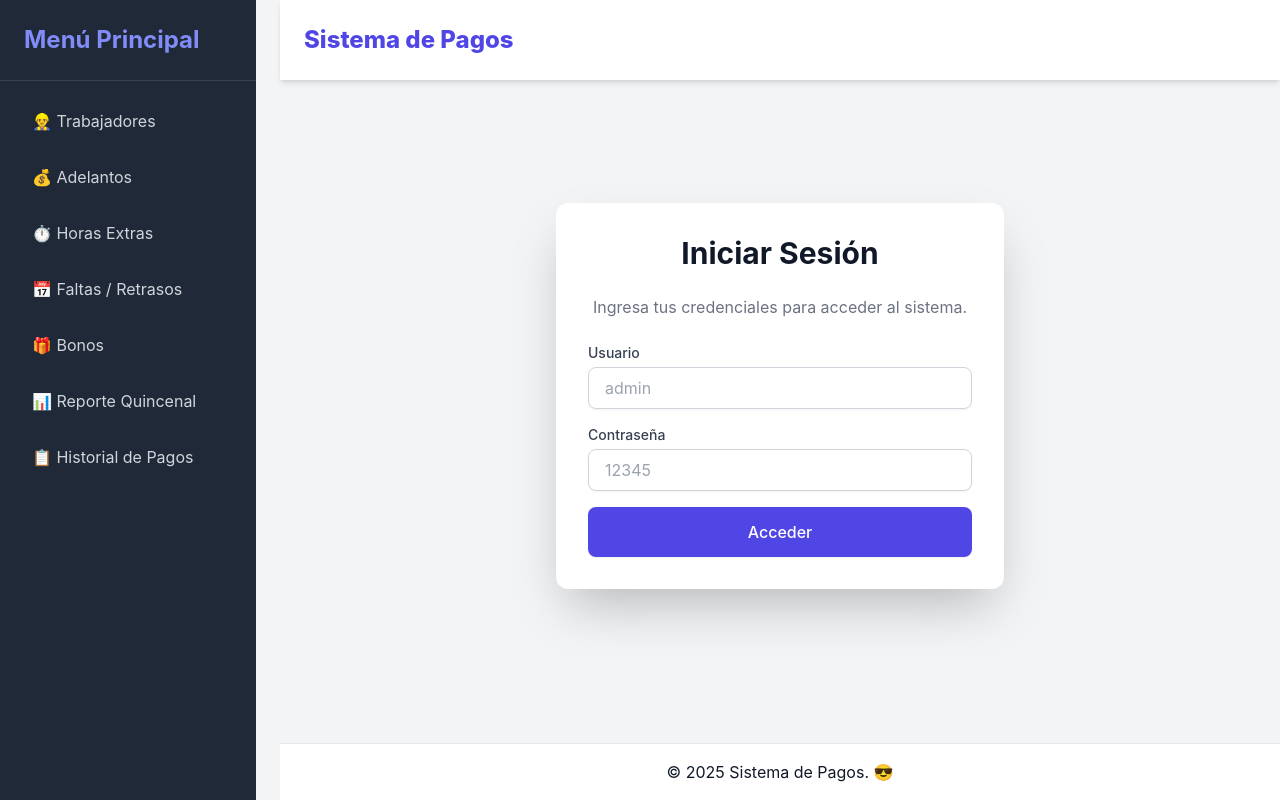
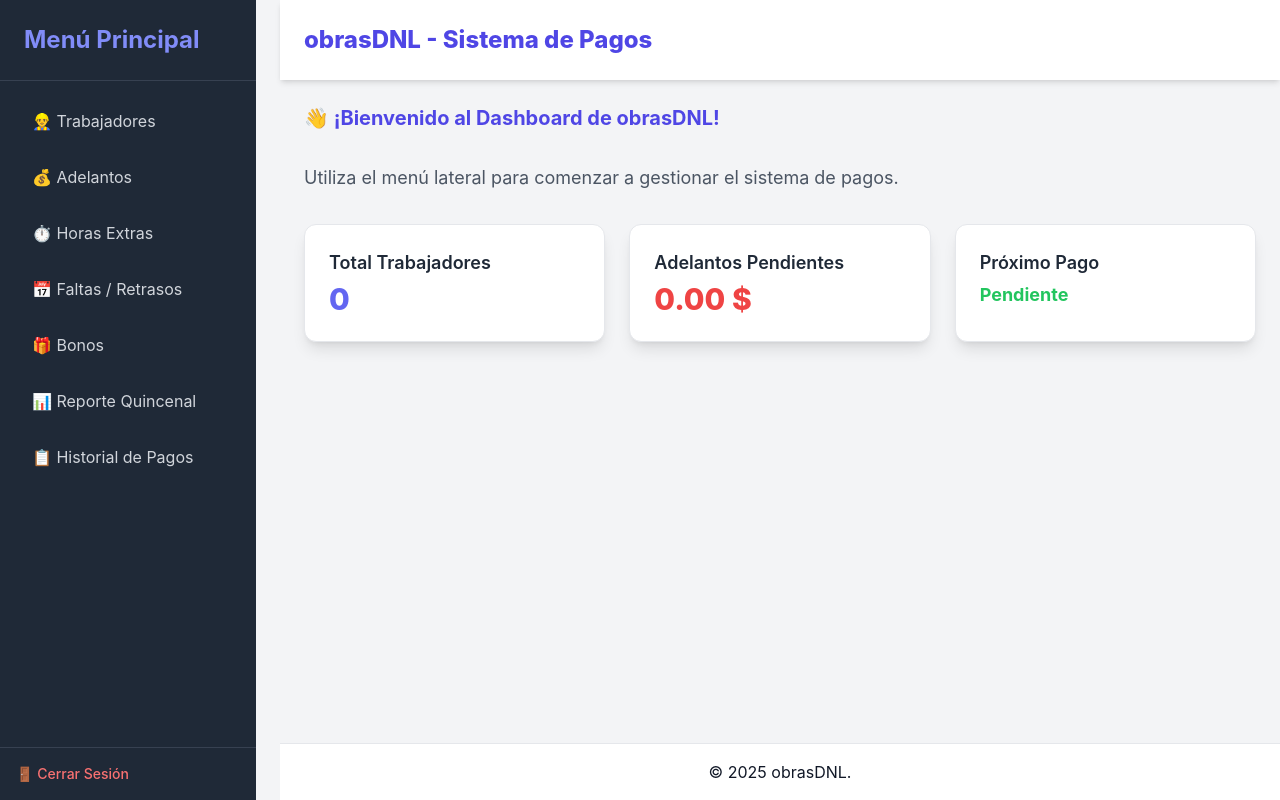
Before and after one commit to Daniel16121990/sistema_pagos, a PHP site: page /principal.php in a window 1280 px wide. Run offline with PHP 8.4, Linux system fonts and the light colour scheme; the visitor is signed in with stand-in values (Sample User, id 1); some libraries are stand-ins or nearby versions.

Commit message:
listo para llevar a hostinger

```diff
--- a/principal.php
+++ b/principal.php
@@ -1,5 +1,5 @@
 <?php
-// Iniciar sesión
+// MANTENEMOS ESTE BLOQUE: Protección de Sesión (obligatorio)
 session_start();
 
 // Verificar si el usuario NO ha iniciado sesión
@@ -8,15 +8,14 @@ if (!isset($_SESSION['loggedin']) || $_SESSION['loggedin'] !== true) {
     header('Location: index.php');
     exit;
 }
+// El código de sesión pasa. Ahora mostramos el dashboard.
 ?>
-
-
 <!DOCTYPE html>
 <html lang="es">
 <head>
   <meta charset="utf-8" />
   <meta name="viewport" content="width=device-width, initial-scale=1.0" />
-  <title>Sistema de Pagos — Login</title>
+  <title>obrasDNL — Dashboard de Pagos</title>
   <script src="https://cdn.tailwindcss.com"></script>
   <style>
     /* Configuración de fuente principal */
@@ -40,7 +39,7 @@ if (!isset($_SESSION['loggedin']) || $_SESSION['loggedin'] !== true) {
       transition: transform 0.3s ease-in-out, opacity 0.3s ease-in-out;
     }
 
-    /* Clase para cuando el menú está abierto (opcional, para animar el icono) */
+    /* Clase para cuando el menú está abierto */
     .menu-open span:nth-child(1) {
         transform: translateY(10.5px) rotate(45deg);
     }
@@ -72,16 +71,13 @@ if (!isset($_SESSION['loggedin']) || $_SESSION['loggedin'] !== true) {
         box-shadow: 0 10px 15px -3px rgba(0, 0, 0, 0.1), 0 4px 6px -2px rgba(0, 0, 0, 0.05);
     }
 
-    /* Estilo inicial para ocultar el dashboard */
-    .dashboard-hidden {
-        display: none;
-    }
+    /* Eliminamos la clase dashboard-hidden ya que el dashboard siempre debe ser visible aquí */
   </style>
 </head>
 
 <body class="min-h-screen bg-gray-100 dark:bg-gray-800 text-gray-900 dark:text-gray-100 transition-colors duration-300">
 
-  <button id="menu-toggle" class="fixed top-4 left-4 z-50 p-3 rounded-full bg-indigo-600 text-white shadow-xl lg:hidden focus:outline-none focus:ring-4 focus:ring-indigo-500/50 transition duration-150 ease-in-out dashboard-hidden" aria-label="Abrir Menú">
+  <button id="menu-toggle" class="fixed top-4 left-4 z-50 p-3 rounded-full bg-indigo-600 text-white shadow-xl lg:hidden focus:outline-none focus:ring-4 focus:ring-indigo-500/50 transition duration-150 ease-in-out" aria-label="Abrir Menú">
     <div id="menu-icon" class="menu-icon">
       <span></span>
       <span></span>
@@ -99,7 +95,6 @@ if (!isset($_SESSION['loggedin']) || $_SESSION['loggedin'] !== true) {
 
       /* Desktop: Relativo, siempre visible */
       lg:relative lg:translate-x-0 lg:flex lg:flex-col lg:h-auto
-      dashboard-hidden
       "
       onclick="document.getElementById('menu-toggle').click()"
     >
@@ -129,58 +124,45 @@ if (!isset($_SESSION['loggedin']) || $_SESSION['loggedin'] !== true) {
           📋 Historial de Pagos
         </a>
       </div>
+      		<!-- Enlace para volver al login -->
+			<div class="p-4 border-t border-gray-700">
+    			<a href="logout.php" class="block text-sm text-red-400 hover:text-red-300 transition duration-200 font-medium">
+        		🚪 Cerrar Sesión
+    			</a>
+			</div>
     </nav>
 
-    <div id="main-content-wrapper" class="flex flex-col flex-1 lg:pl-0 pt-0 lg:pt-0">
+    <div id="main-content-wrapper" class="flex flex-col flex-1 lg:pl-0 pt-16 lg:pt-0">
 
       <header id="app-header" class="app-header bg-white dark:bg-gray-700 shadow-md p-4 lg:p-6 sticky top-0 z-30">
-        <h1 class="text-2xl font-extrabold text-indigo-600 dark:text-indigo-400">Sistema de Pagos</h1>
+        <h1 class="text-2xl font-extrabold text-indigo-600 dark:text-indigo-400">obrasDNL - Sistema de Pagos</h1>
       </header>
 
-      <div id="login-screen" class="flex flex-1 items-center justify-center p-4">
-        <div class="w-full max-w-md bg-white dark:bg-gray-700 rounded-xl shadow-2xl p-8 space-y-6">
-          <h2 class="text-3xl font-bold text-center text-gray-900 dark:text-gray-100">Iniciar Sesión</h2>
-          <p class="text-center text-gray-500 dark:text-gray-300">Ingresa tus credenciales para acceder al sistema.</p>
-
-          <form id="login-form" class="space-y-4">
-            <div>
-              <label for="username" class="block text-sm font-medium text-gray-700 dark:text-gray-200">Usuario</label>
-              <input type="text" id="username" name="username" required placeholder="admin" class="mt-1 block w-full px-4 py-2 border border-gray-300 rounded-lg shadow-sm focus:ring-indigo-500 focus:border-indigo-500 dark:bg-gray-800 dark:border-gray-600 dark:text-white">
-            </div>
-            <div>
-              <label for="password" class="block text-sm font-medium text-gray-700 dark:text-gray-200">Contraseña</label>
-              <input type="password" id="password" name="password" required placeholder="12345" class="mt-1 block w-full px-4 py-2 border border-gray-300 rounded-lg shadow-sm focus:ring-indigo-500 focus:border-indigo-500 dark:bg-gray-800 dark:border-gray-600 dark:text-white">
-            </div>
-
-            <p id="error-message" class="text-red-500 text-sm text-center hidden">Usuario o contraseña incorrectos.</p>
-
-            <button type="submit" class="w-full flex justify-center py-3 px-4 border border-transparent rounded-lg shadow-sm text-base font-medium text-white bg-indigo-600 hover:bg-indigo-700 focus:outline-none focus:ring-2 focus:ring-offset-2 focus:ring-indigo-500 transition duration-150">
-              Acceder
-            </button>
-          </form>
-        </div>
-      </div>
-      <main id="dashboard-content" class="container p-6 flex-1 dashboard-hidden">
-        <p class="lead text-xl font-bold mb-8 text-indigo-600 dark:text-indigo-400">👋 ¡Bienvenido al Dashboard!</p>
-        <p class="text-lg mb-8 text-gray-600 dark:text-gray-300">Seleccioná una opción del menú lateral para comenzar a gestionar el sistema de pagos.</p>
+      <main id="dashboard-content" class="container p-6 flex-1">
+        <p class="lead text-xl font-bold mb-8 text-indigo-600 dark:text-indigo-400">
+            👋 ¡Bienvenido al Dashboard de obrasDNL!
+        </p>
+        <p class="text-lg mb-8 text-gray-600 dark:text-gray-300">
+            Utiliza el menú lateral para comenzar a gestionar el sistema de pagos.
+        </p>
 
         <div class="grid grid-cols-1 md:grid-cols-3 gap-6">
-            <div class="p-6 bg-white dark:bg-gray-700 rounded-xl shadow-lg border border-gray-200 dark:border-gray-600">
+            <div class="card p-6 bg-white dark:bg-gray-700 rounded-xl shadow-lg border border-gray-200 dark:border-gray-600 transition duration-150">
                 <h3 class="text-lg font-semibold text-gray-800 dark:text-gray-100 mb-1">Total Trabajadores</h3>
                 <p class="text-3xl font-extrabold text-indigo-500">0</p>
             </div>
-             <div class="p-6 bg-white dark:bg-gray-700 rounded-xl shadow-lg border border-gray-200 dark:border-gray-600">
+             <div class="card p-6 bg-white dark:bg-gray-700 rounded-xl shadow-lg border border-gray-200 dark:border-gray-600 transition duration-150">
                 <h3 class="text-lg font-semibold text-gray-800 dark:text-gray-100 mb-1">Adelantos Pendientes</h3>
                 <p class="text-3xl font-extrabold text-red-500">0.00 $</p>
             </div>
-             <div class="p-6 bg-white dark:bg-gray-700 rounded-xl shadow-lg border border-gray-200 dark:border-gray-600">
+             <div class="card p-6 bg-white dark:bg-gray-700 rounded-xl shadow-lg border border-gray-200 dark:border-gray-600 transition duration-150">
                 <h3 class="text-lg font-semibold text-gray-800 dark:text-gray-100 mb-1">Próximo Pago</h3>
                 <p class="text-lg font-bold text-green-500">Pendiente</p>
             </div>
         </div>
       </main>
       <footer id="app-footer" class="app-footer p-4 text-center border-t border-gray-200 dark:border-gray-700 mt-8 bg-white dark:bg-gray-700">
-        &copy; <span id="year"></span> Sistema de Pagos. 😎
+        &copy; <span id="year"></span> obrasDNL.
       </footer>
     </div>
   </div>
@@ -188,74 +170,30 @@ if (!isset($_SESSION['loggedin']) || $_SESSION['loggedin'] !== true) {
   <div id="overlay" class="fixed inset-0 bg-black bg-opacity-50 z-30 hidden lg:hidden transition-opacity duration-300 opacity-0" aria-hidden="true"></div>
 
   <script>
-    // Lógica de JavaScript
     document.addEventListener('DOMContentLoaded', () => {
       // 1. Elementos clave
-      const loginForm = document.getElementById('login-form');
-      const loginScreen = document.getElementById('login-screen');
-      const errorMessage = document.getElementById('error-message');
       const sidebar = document.getElementById('sidebar');
       const menuToggle = document.getElementById('menu-toggle');
-      const dashboardContent = document.getElementById('dashboard-content');
       const overlay = document.getElementById('overlay');
       const menuIcon = document.getElementById('menu-icon');
 
       // 2. Establecer el año actual
       document.getElementById('year').textContent = new Date().getFullYear();
 
-      // 3. Lógica de Login (Simulación)
-      loginForm.addEventListener('submit', (e) => {
-        e.preventDefault();
-
-        const username = e.target.username.value;
-        const password = e.target.password.value;
-
-        // **Credenciales de prueba**
-        const VALID_USER = "admin";
-        const VALID_PASS = "12345";
-
-        if (username === VALID_USER && password === VALID_PASS) {
-          // **Acceso Exitoso**
-          errorMessage.classList.add('hidden');
-
-          // Ocultar pantalla de login
-          loginScreen.classList.add('hidden');
-
-          // Mostrar elementos del dashboard
-          sidebar.classList.remove('dashboard-hidden');
-          menuToggle.classList.remove('dashboard-hidden');
-          dashboardContent.classList.remove('dashboard-hidden');
-
-          // Limpiar formulario (opcional)
-          loginForm.reset();
-
-          // Ajustar la URL o la historia para reflejar el estado de sesión (opcional, avanzado)
-          // history.pushState(null, '', 'dashboard');
-
-          // Asegurar que el sidebar esté visible en desktop (si el inicio fue en desktop)
-          if (!isMobile()) {
-            sidebar.classList.remove('-translate-x-full');
-          }
-        } else {
-          // **Acceso Fallido**
-          errorMessage.classList.remove('hidden');
-        }
-      });
-
-      // 4. Lógica del menú responsivo (sin cambios, pero ahora se aplica al hacer login)
+      // Utilidad para verificar si es móvil
       const isMobile = () => window.innerWidth < 1024; // Tailwind's 'lg' breakpoint
 
+      // 3. Lógica del menú responsivo
       const toggleMenu = () => {
-        // Solo ejecuta si el menú no está oculto por 'dashboard-hidden'
-        if(sidebar.classList.contains('dashboard-hidden')) return;
+        const isCurrentlyOpen = sidebar.classList.toggle('-translate-x-full');
 
-        const isOpen = sidebar.classList.toggle('-translate-x-full');
-
-        if (!isOpen) {
+        if (!isCurrentlyOpen) {
+          // Abriendo
           overlay.classList.remove('hidden', 'opacity-0');
           overlay.classList.add('opacity-100');
           menuIcon.classList.add('menu-open');
         } else {
+          // Cerrando
           overlay.classList.remove('opacity-100');
           overlay.classList.add('opacity-0');
           setTimeout(() => {
@@ -265,25 +203,25 @@ if (!isset($_SESSION['loggedin']) || $_SESSION['loggedin'] !== true) {
         }
       };
 
-      // Abre/Cierra el menú al hacer clic en el botón
+      // Eventos del menú
       menuToggle.addEventListener('click', toggleMenu);
-
-      // Cierra el menú al hacer clic en el overlay
       overlay.addEventListener('click', toggleMenu);
 
-      // 5. Manejar el redimensionamiento de la ventana para corregir el estado del menú en desktop
+      // 4. Manejar el redimensionamiento de la ventana
       window.addEventListener('resize', () => {
-        if (!isMobile() && !sidebar.classList.contains('dashboard-hidden')) {
+        if (!isMobile()) {
+          // En desktop, asegura que el menú esté visible
           sidebar.classList.remove('-translate-x-full');
           overlay.classList.add('hidden', 'opacity-0');
           menuIcon.classList.remove('menu-open');
+        } else {
+           // En móvil, asegura que el menú esté oculto
+           sidebar.classList.add('-translate-x-full');
         }
       });
 
-      // Inicializar el estado si es mobile (oculto por defecto)
+      // 5. Inicializar estado visual del sidebar
       if (isMobile()) {
-          // Esto ya lo maneja la clase `-translate-x-full` en la definición inicial,
-          // pero lo mantenemos por si acaso se carga en desktop y se reajusta.
           sidebar.classList.add('-translate-x-full');
       }
     });
```
Also changed, not shown: logout.php (added, +24 -0 lines), php/adelantos.php (+4 -4 lines), php/agregar.php (+6 -6 lines), php/bonos.php (+6 -5 lines), php/faltas_retrasos.php (+6 -5 lines), php/historial_pagos.php (+4 -4 lines), php/horas_extras.php (+6 -6 lines), php/listar.php (+4 -4 lines), php/reporte.php (+6 -6 lines).
